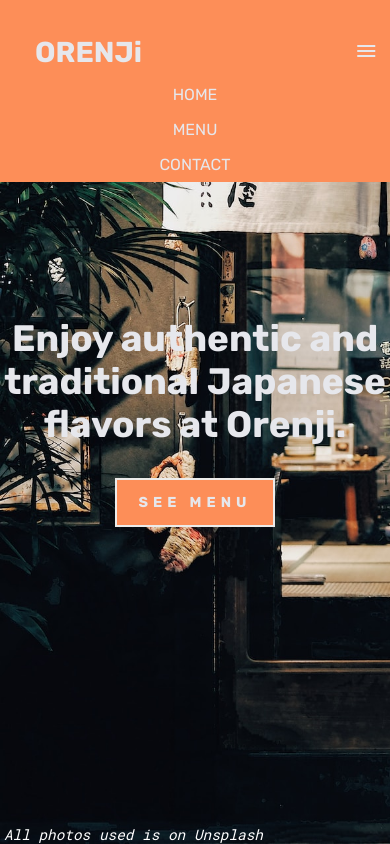
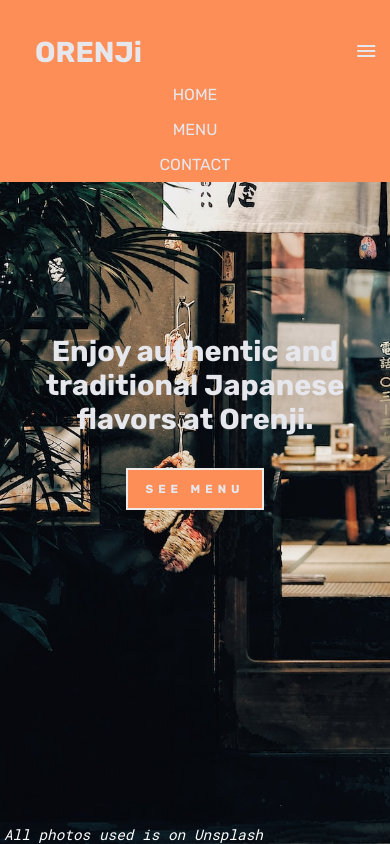
Before and after one commit to JG-0204/odin-restaurant-page, a plain HTML site: page index.html in a window 390 px wide. Drawn offline with Linux system fonts and the light colour scheme.

Commit message:
Fix description text size

```diff
--- a/styles/home.css
+++ b/styles/home.css
@@ -15,7 +15,7 @@
 }
 
 .description {
-  font-size: clamp(2.3rem, 4vw, 3.5rem);
+  font-size: clamp(1.8rem, 4vw, 3.5rem);
   font-weight: bold;
   max-width: 20ch;
   color: #fd8e58;
@@ -25,7 +25,7 @@
 }
 
 .btn-menu {
-  font-size: clamp(0.9rem, 3vw, 1rem);
+  font-size: clamp(0.5rem, 3vw, 1rem);
   padding: 1em 1.5em;
   border: 2px solid #ecebe9;
   color: #e6e7ec;
```
